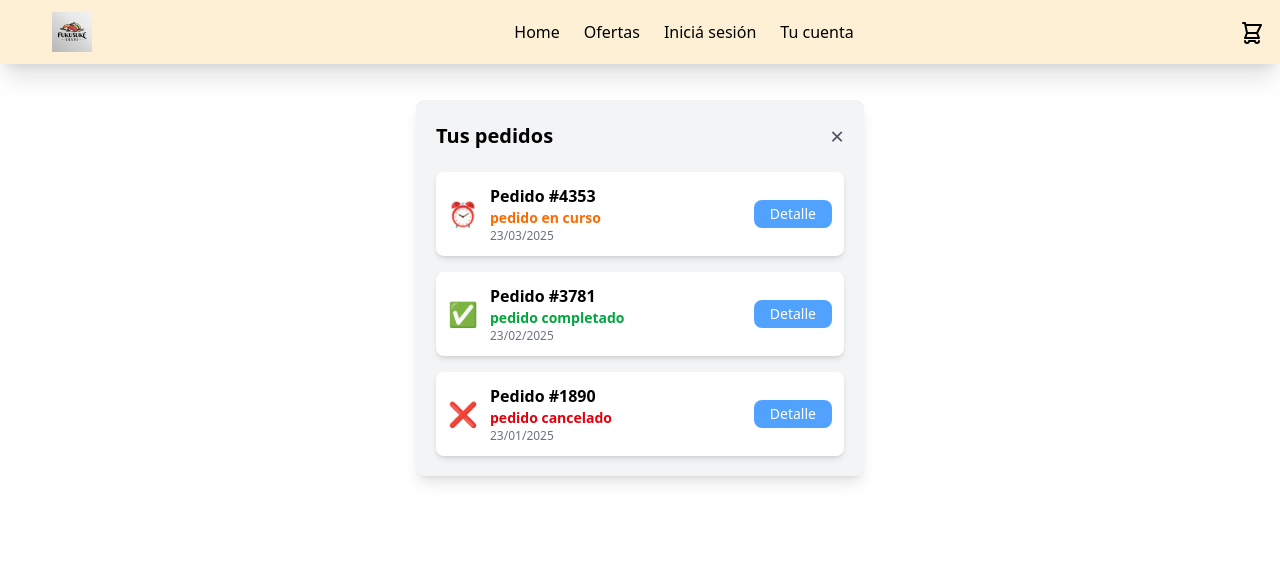
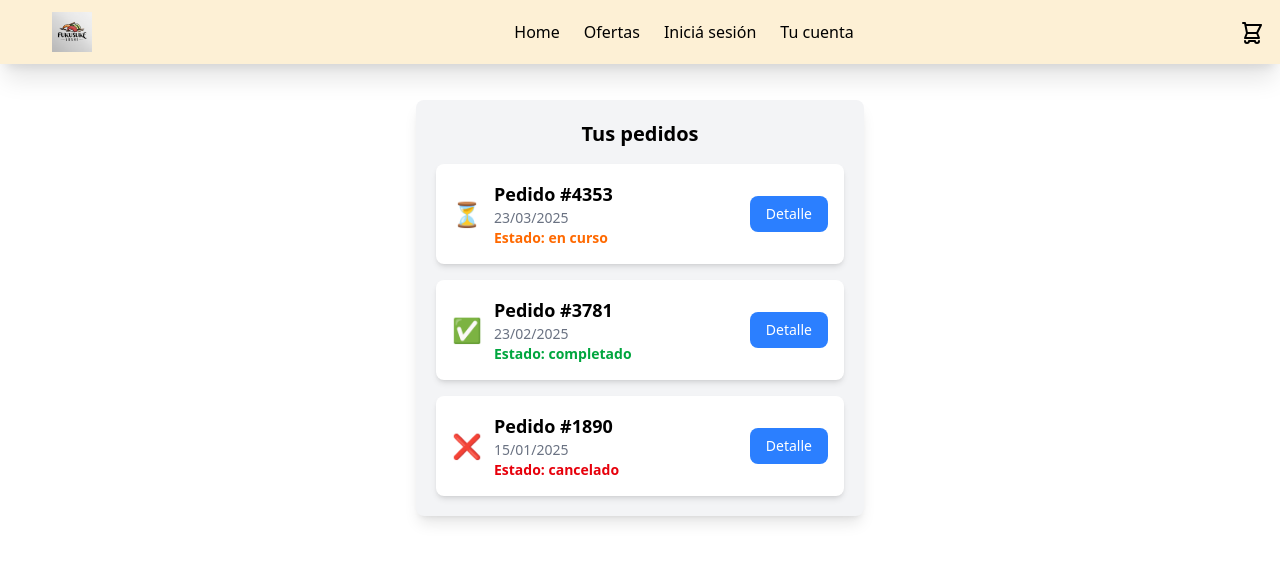
Before and after one commit to AngeloIbadurmiendo/Gacha-Hell-Sushi, a React (Vite) app: page /orders in a window 1280 px wide. Shown: the top 562 px of the page. Built offline with nearby package versions, Linux system fonts and the light colour scheme.

Commit message:
Add order detail functionality with OrderDetailWrapper and orders data

```diff
--- /dev/null
+++ b/src/components/OrderDetailWrapper.tsx
@@ -0,0 +1,22 @@
+import { useNavigate, useParams } from "react-router-dom";
+import OrderDetail from "../pages/OrderDetail";
+import { orders } from "../data/orders";
+
+const OrderDetailWrapper = () => {
+  const { orderId } = useParams<{ orderId: string }>();
+  const navigate = useNavigate();
+  const order = orders.find((o) => o.orderNumber === orderId);
+
+  if (!order) {
+    return <div>Pedido no encontrado</div>;
+  }
+
+  return (
+    <OrderDetail
+      {...order}
+      onBack={() => navigate("/orders")} // Navega de vuelta a la lista de pedidos
+    />
+  );
+};
+
+export default OrderDetailWrapper;
--- /dev/null
+++ b/src/data/orders.tsx
@@ -0,0 +1,50 @@
+export const orders = [
+  {
+    orderNumber: "4353",
+    orderDate: "23/03/2025",
+    status: "en curso", // Agrega esta propiedad
+    customer: {
+      name: "Juan Pérez",
+      address: "Av. España 1680",
+      city: "Valparaíso",
+      country: "Chile",
+    },
+    items: [
+      { name: "Palta Roll", quantity: 1, price: 4990 },
+      { name: "Kanikama Roll", quantity: 2, price: 4500 },
+    ],
+    deliveryFee: 1990,
+  },
+  {
+    orderNumber: "3781",
+    orderDate: "23/02/2025",
+    status: "completado", // Agrega esta propiedad
+    customer: {
+      name: "María López",
+      address: "Calle 123",
+      city: "Santiago",
+      country: "Chile",
+    },
+    items: [
+      { name: "Calamari Roll", quantity: 1, price: 5500 },
+      { name: "Sake Roll", quantity: 3, price: 6000 },
+    ],
+    deliveryFee: 2500,
+  },
+  {
+    orderNumber: "1890",
+    orderDate: "15/01/2025",
+    status: "cancelado", // Agrega esta propiedad
+    customer: {
+      name: "Carlos Gómez",
+      address: "Av. Libertad 456",
+      city: "Viña del Mar",
+      country: "Chile",
+    },
+    items: [
+      { name: "Ebi Roll", quantity: 1, price: 4500 },
+      { name: "Tempura Roll", quantity: 2, price: 5000 },
+    ],
+    deliveryFee: 0,
+  },
+];
--- /dev/null
+++ b/src/pages/OrderDetail.tsx
@@ -0,0 +1,96 @@
+import React from 'react';
+
+interface OrderItem {
+  name: string;
+  quantity: number;
+  price: number;
+}
+
+interface OrderProps {
+  orderNumber: string;
+  orderDate: string;
+  customer: {
+    name: string;
+    address: string;
+    city: string;
+    country: string;
+  };
+  items: OrderItem[];
+  deliveryFee: number;
+}
+
+const OrderDetail: React.FC<OrderProps & { onBack?: () => void }> = ({
+  orderNumber,
+  orderDate,
+  customer,
+  items,
+  deliveryFee,
+  onBack, // Nueva prop para manejar el botón de regreso
+}) => {
+  const subtotal = items.reduce((sum, item) => sum + item.price * item.quantity, 0);
+  const total = subtotal + deliveryFee;
+
+  return (
+    <div className="max-w-md mx-auto p-6 bg-white rounded-lg shadow-md">
+      {/* Botón para volver */}
+      {onBack && (
+        <button
+          onClick={onBack}
+          className="text-blue-500 underline mb-4 hover:text-blue-700 transition"
+        >
+          ← Volver a la lista de pedidos
+        </button>
+      )}
+
+      {/* Encabezado del pedido */}
+      <div className="mb-6">
+        <h1 className="text-2xl font-bold text-gray-800">Pedido #{orderNumber}</h1>
+        <p className="text-gray-600">Pedido realizado el {orderDate}</p>
+      </div>
+
+      <div className="border-t border-gray-200 my-4"></div>
+
+      {/* Dirección de despacho */}
+      <div className="mb-6">
+        <h2 className="text-lg font-semibold text-gray-800 mb-2">Dirección de despacho</h2>
+        <div className="bg-gray-50 p-4 rounded">
+          <p className="font-medium">{customer.name}</p>
+          <p>{customer.address}</p>
+          <p>{customer.city}</p>
+          <p>{customer.country}</p>
+        </div>
+      </div>
+
+      <div className="border-t border-gray-200 my-4"></div>
+
+      {/* Detalle del pedido */}
+      <div className="mb-6">
+        <h2 className="text-lg font-semibold text-gray-800 mb-4">Detalle</h2>
+        <div className="space-y-3">
+          {items.map((item, index) => (
+            <div key={index} className="flex justify-between">
+              <span>
+                {item.quantity} <span className="font-medium">{item.name}</span>
+              </span>
+              <span className="font-medium">${item.price.toLocaleString('es-CL')}</span>
+            </div>
+          ))}
+          <div className="flex justify-between">
+            <span>Despacho a domicilio</span>
+            <span className="font-medium">${deliveryFee.toLocaleString('es-CL')}</span>
+          </div>
+        </div>
+      </div>
+
+      <div className="border-t border-gray-200 my-4"></div>
+
+      {/* Total */}
+      <div className="flex justify-between items-center">
+        <h2 className="text-lg font-semibold text-gray-800">Total</h2>
+        <span className="text-xl font-bold">${total.toLocaleString('es-CL')}</span>
+      </div>
+    </div>
+  );
+};
+
+export default OrderDetail;
--- a/src/pages/Orders.tsx
+++ b/src/pages/Orders.tsx
@@ -1,87 +1,65 @@
-import React from 'react';
-
-interface Order {
-  id: number;
-  status: 'en curso' | 'completado' | 'cancelado';
-  date: string;
-}
+import React from "react";
+import { useNavigate } from "react-router-dom";
+import { orders } from "../data/orders";
 
 const Orders: React.FC = () => {
-  const orders: Order[] = [
-    {
-      id: 4353,
-      status: 'en curso',
-      date: '23/03/2025',
-    },
-    {
-      id: 3781,
-      status: 'completado',
-      date: '23/02/2025',
-    },
-    {
-      id: 1890,
-      status: 'cancelado',
-      date: '23/01/2025',
-    },
-  ];
+  const navigate = useNavigate();
 
-  const getStatusColor = (status: Order['status']) => {
+  const getStatusColor = (status: string) => {
     switch (status) {
-      case 'en curso':
-        return 'text-orange-500';
-      case 'completado':
-        return 'text-green-600';
-      case 'cancelado':
-        return 'text-red-600';
+      case "en curso":
+        return "text-orange-500";
+      case "completado":
+        return "text-green-600";
+      case "cancelado":
+        return "text-red-600";
       default:
-        return '';
+        return "text-gray-500";
     }
   };
 
-  const getStatusIcon = (status: Order['status']) => {
+  const getStatusIcon = (status: string) => {
     switch (status) {
-      case 'en curso':
-        return '⏰';
-      case 'completado':
-        return '✅';
-      case 'cancelado':
-        return '❌';
+      case "en curso":
+        return "⏳";
+      case "completado":
+        return "✅";
+      case "cancelado":
+        return "❌";
       default:
-        return '';
+        return "ℹ️";
     }
   };
 
   return (
     <div className="bg-gray-100 p-5 rounded-lg max-w-md mx-auto shadow-lg relative w-11/12 mt-4">
-      {/* Encabezado */}
-      <div className="flex items-center justify-between mb-5">
-        <h2 className="text-xl font-bold">Tus pedidos</h2>
-        <button className="text-2xl font-light text-gray-600">×</button>
-      </div>
-
-      {/* Lista de pedidos */}
+      <h2 className="text-xl font-bold mb-4 text-center">Tus pedidos</h2>
       <div className="flex flex-col gap-4">
         {orders.map((order) => (
           <div
-            key={order.id}
-            className="flex items-center justify-between p-3 bg-white rounded-lg shadow-md"
+            key={order.orderNumber}
+            className="flex items-center justify-between p-4 bg-white rounded-lg shadow-md hover:shadow-lg transition-shadow"
           >
-            {/* Icono + info */}
+            {/* Icono del estado */}
             <div className="flex items-center gap-3">
-              <div className="text-2xl">
+              <span className={`text-2xl ${getStatusColor(order.status)}`}>
                 {getStatusIcon(order.status)}
-              </div>
+              </span>
+              {/* Información del pedido */}
               <div>
-                <p className="font-bold">Pedido #{order.id}</p>
-                <p className={`${getStatusColor(order.status)} text-sm font-semibold`}>
-                  pedido {order.status}
+                <p className="font-bold text-lg">Pedido #{order.orderNumber}</p>
+                <p className="text-sm text-gray-500">{order.orderDate}</p>
+                <p className={`text-sm font-semibold ${getStatusColor(order.status)}`}>
+                  Estado: {order.status}
                 </p>
-                <p className="text-xs text-gray-500">{order.date}</p>
               </div>
             </div>
 
-            {/* Botón detalle */}
-            <button className="bg-blue-400 hover:bg-blue-500 text-white text-sm font-medium px-4 py-1 rounded-lg">
+            {/* Botón de detalle */}
+            <button
+              onClick={() => navigate(`/orders/${order.orderNumber}`)} // Navega al detalle del pedido
+              className="bg-blue-500 hover:bg-blue-600 text-white text-sm font-medium px-4 py-2 rounded-lg"
+            >
               Detalle
             </button>
           </div>
--- a/src/routes/AppRouter.tsx
+++ b/src/routes/AppRouter.tsx
@@ -1,5 +1,5 @@
 import { Routes, Route } from "react-router-dom"
-import Home from "../pages/Home"
+import Home from "../pages/home"
 import ModifyDir from "../pages/ModifyDir"
 import Directions from "../pages/Directions"
 import Profile from "../pages/profile"
@@ -7,6 +7,7 @@ import Login from "../pages/login"
 import Signup from "../pages/NewReg"
 import Cart from "../pages/Cart"
 import Orders from "../pages/Orders"
+import OrderDetailWrapper from "../components/OrderDetailWrapper"
 
 const AppRouter = () => {
   return (
@@ -19,6 +20,7 @@ const AppRouter = () => {
         <Route path='/signup' element={<Signup />} />
         <Route path='/cart' element={<Cart />} />
         <Route path='/orders' element={<Orders />} />
+        <Route path='/orders/:orderId' element={<OrderDetailWrapper/>} />
         <Route
           path='/profile'
           element={
--- a/src/routes/routesConfig.tsx
+++ b/src/routes/routesConfig.tsx
@@ -1,9 +1,10 @@
 import Directions from "../pages/Directions"
-import Home from "../pages/Home"
+import Home from "../pages/home"
 import ModifyDir from "../pages/ModifyDir"
 import Profile from "../pages/profile"
 import Login from "../pages/login"
 import Signup from "../pages/NewReg"
+
 
 const routes = [
   {
@@ -30,6 +31,7 @@ const routes = [
     path: "/signup",
     element: <Signup />,
   },
+
 ]
 
 export default routes
```
